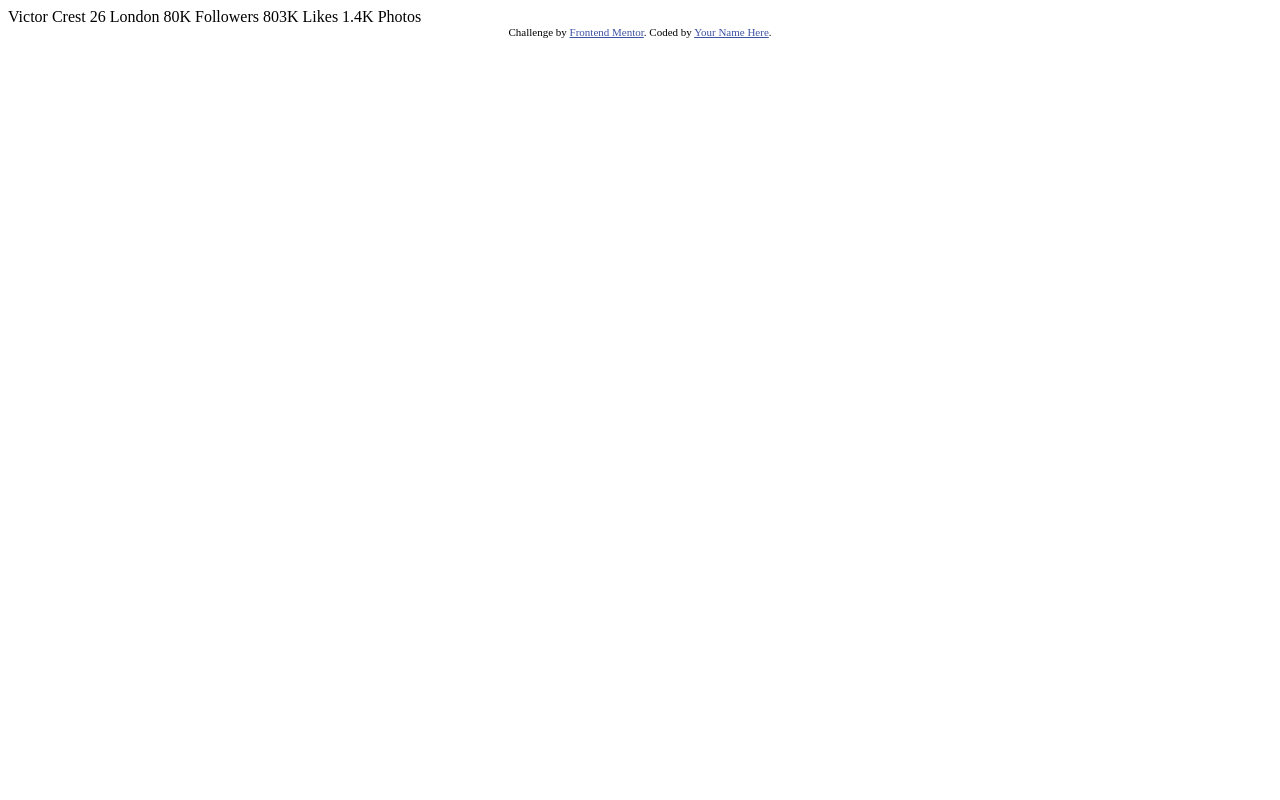
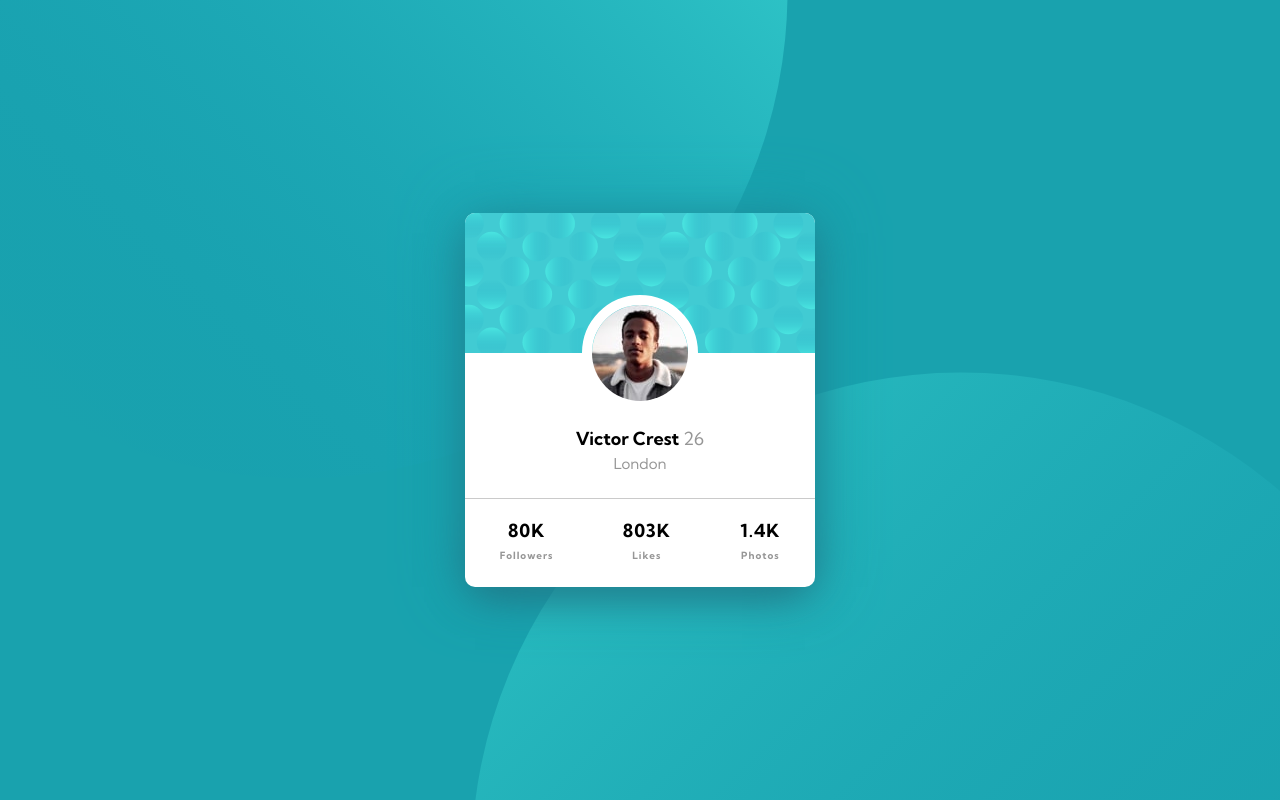
Before and after one commit to Dups11/FrontendMentor-Challenge-3, a plain HTML site: page index.html in a window 1280 px wide. Drawn offline with Linux system fonts and the light colour scheme.

Commit message:
Version Finale

```diff
--- a/index.html
+++ b/index.html
@@ -1,35 +1,54 @@
 <!DOCTYPE html>
 <html lang="en">
+
 <head>
   <meta charset="UTF-8">
-  <meta name="viewport" content="width=device-width, initial-scale=1.0"> <!-- displays site properly based on user's device -->
+  <meta name="viewport" content="width=device-width, initial-scale=1.0">
+  <meta name="description" content="FrontendMentor Challenge N°3">
+  <!-- displays site properly based on user's device -->
 
   <link rel="icon" type="image/png" sizes="32x32" href="./images/favicon-32x32.png">
+  <link rel="stylesheet" href="style.css">
+  <link rel="preconnect" href="https://fonts.googleapis.com">
+  <link rel="preconnect" href="https://fonts.gstatic.com" crossorigin>
+  <link href="https://fonts.googleapis.com/css2?family=Kumbh+Sans:wght@400;700&display=swap" rel="stylesheet">
 
   <title>Frontend Mentor | Profile card component</title>
 
-  <!-- Feel free to remove these styles or customise in your own stylesheet 👍 -->
-  <style>
-    .attribution { font-size: 11px; text-align: center; }
-    .attribution a { color: hsl(228, 45%, 44%); }
-  </style>
+
 </head>
+
 <body>
-  Victor Crest
-  26
-  London
+  <main class="card">
 
-  80K
-  Followers
+    <div class="card-top">
+      <img src="./images/image-victor.jpg" alt="Victor">
+    </div>
 
-  803K
-  Likes
+    <div class="profil">
+      <H1>Victor Crest <span>26</span></H1>
+      <span>London</span>
+    </div>
 
-  1.4K
-  Photos
-  <div class="attribution">
+    <div class="stats">
+
+      <div class="stats-title">
+        80K <span>Followers</span>
+      </div>
+      <div class="stats-title">
+        803K <span>Likes</span>
+      </div>
+      <div class="stats-title">
+        1.4K <span>Photos</span>
+      </div>
+
+    </div>
+    <!-- <div class="attribution">
     Challenge by <a href="https://www.frontendmentor.io?ref=challenge" target="_blank">Frontend Mentor</a>.
     Coded by <a href="#">Your Name Here</a>.
-  </div>
+  </div> -->
+  </main>
+
 </body>
+
 </html>
--- /dev/null
+++ b/style.css
@@ -0,0 +1,98 @@
+*,::before, ::after {
+    padding: 0;
+    margin: 0;
+    box-sizing: border-box;
+}
+
+body {
+    font-family: 'Kumbh Sans', sans-serif;
+    font-size: 18px;
+    background: -63% 51% no-repeat url(./images/bg-pattern-top.svg),
+                156% -38% no-repeat url(./images/bg-pattern-bottom.svg);
+    background-color: hsl(185, 75%, 39%);
+
+}
+
+.card {
+    background-color: white;
+    position: absolute;
+    top: 50%;
+    left: 50%;
+    transform: translate(-50%, -50%);
+    box-shadow: 0 0 65px hsl(185, 75%, 39%),
+                0 10px 42px -10px hsl(229, 23%, 23%);
+    /* border: 1px solid; */
+    border-radius: 10px;
+    overflow: hidden;
+}
+
+.card-top {
+    position: relative;
+    width: 350px;
+    height: 140px;
+    background-image: url(./images/bg-pattern-card.svg);
+}
+
+.card-top img {
+    position: absolute;
+    bottom: 0;
+    left: 50%;
+    transform: translate(-50%, 50%);
+
+    border-radius: 50%;
+    border: 10px solid white;
+
+}
+.profil {
+    height: 145px;
+    text-align: center;
+    padding-top: 73px;
+    font-size: 15px;
+    line-height: 25px;
+
+}
+
+.profil h1 {
+    font-size: 18px;
+    font-weight: 700;
+}
+
+.profil span {
+    font-weight: 400;
+    color: hsl(0, 0%, 59%);
+}
+
+.stats {
+    height: 89px;
+    display: flex;
+    justify-content: space-around;
+    align-items: center;
+    border-top: 1px solid hsla(0, 0%, 59%, 0.5);
+    line-height: 25px;
+    letter-spacing: 1px;
+}
+
+.stats div {
+    display: flex;
+    flex-direction: column;
+    align-items: center;
+    align-self: center;
+}
+
+.stats-title {
+    font-weight: 700;
+}
+
+.stats span {
+    font-size: 10px;
+    color: hsl(0, 0%, 59%);
+}
+
+/* Mobile View */
+
+@media (max-width: 375px) {
+    .card, .card-top{
+        width: 325px;
+    }
+
+}
```
Also changed, not shown: 1 other file.
